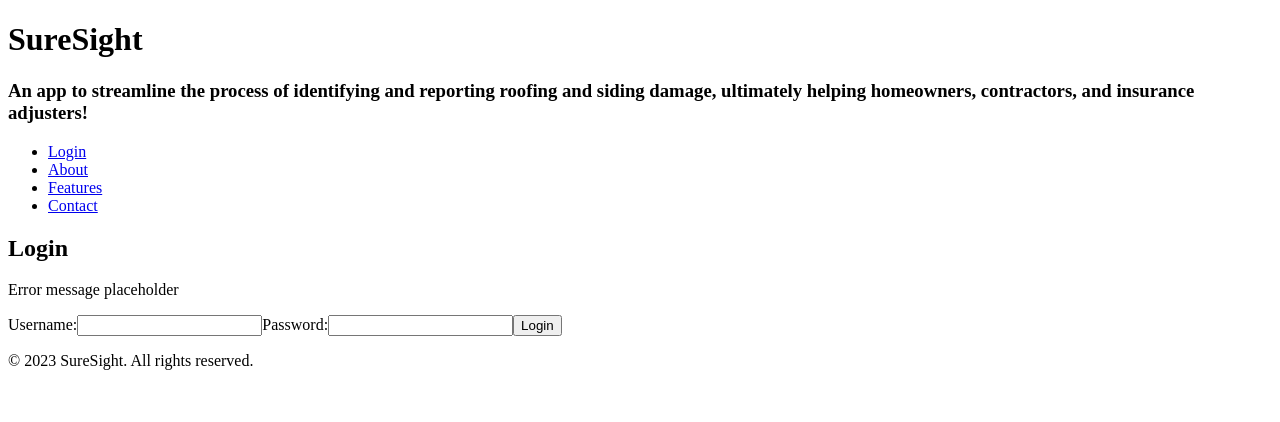
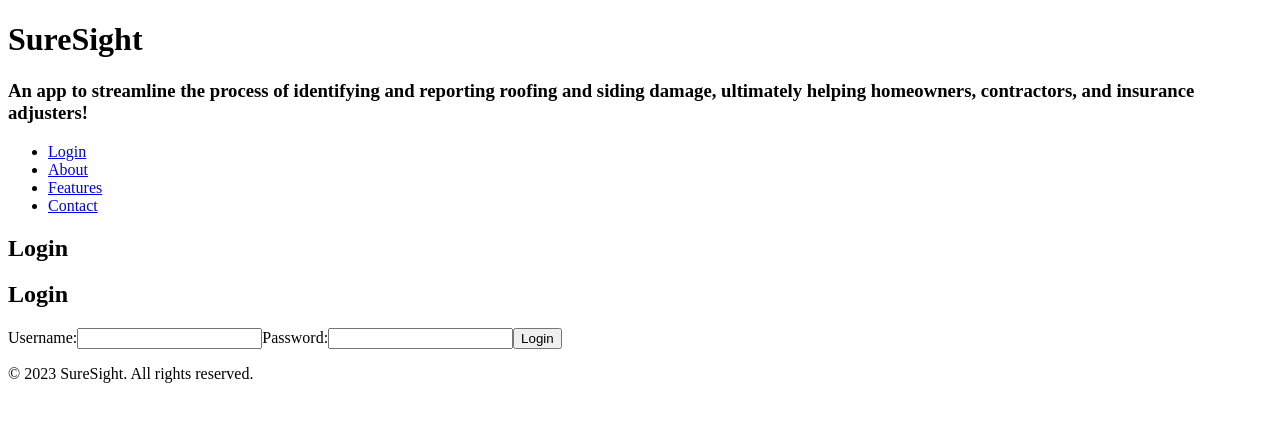
Before and after one commit to UNO-CSCI4830/SureSight, a Next.js app: page / in a window 1280 px wide. Shown: the top 422 px of the page. Built offline with nearby package versions, Linux system fonts and the light colour scheme; no server answers.

Commit message:
Integrate Login component into Home page and implement basic login handler

```diff
--- a/app/page.tsx
+++ b/app/page.tsx
@@ -1,5 +1,6 @@
 import { createClient } from '@supabase/supabase-js';
 import React from 'react';
+import Login from './login';
 
 const supabase = createClient(
   process.env.NEXT_PUBLIC_SUPABASE_URL as string,
@@ -7,6 +8,11 @@ const supabase = createClient(
 );
 
 export default function Home(): JSX.Element {
+  const handleLogin = (username: string, password: string) => {
+    // Replace this with actual login logic
+    console.log('Logging in with:', username, password);
+  };
+
   return (
     <div>
       <header>
@@ -28,18 +34,7 @@ export default function Home(): JSX.Element {
 
       <section id="login" className="login-container">
         <h2>Login</h2>
-        {/* Replace this with actual error handling logic */}
-        <p className="error">Error message placeholder</p>
-
-        <form method="POST" action="/api/login">
-          <label htmlFor="username">Username:</label>
-          <input type="text" id="username" name="username" required />
-
-          <label htmlFor="password">Password:</label>
-          <input type="password" id="password" name="password" required />
-
-          <button type="submit">Login</button>
-        </form>
+        <Login onSubmit={handleLogin} />
       </section>
 
       <footer>
--- a/tsconfig.json
+++ b/tsconfig.json
@@ -11,7 +11,7 @@
       "moduleResolution": "bundler",
       "resolveJsonModule": true,
       "isolatedModules": true,
-      "jsx": "preserve",
+      "jsx": "react-jsx", // Ensure this is set for React JSX support
       "incremental": true,
       "plugins": [
         {
```
